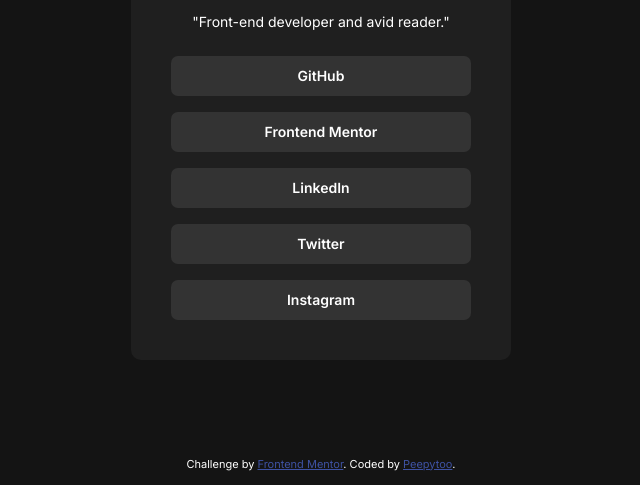
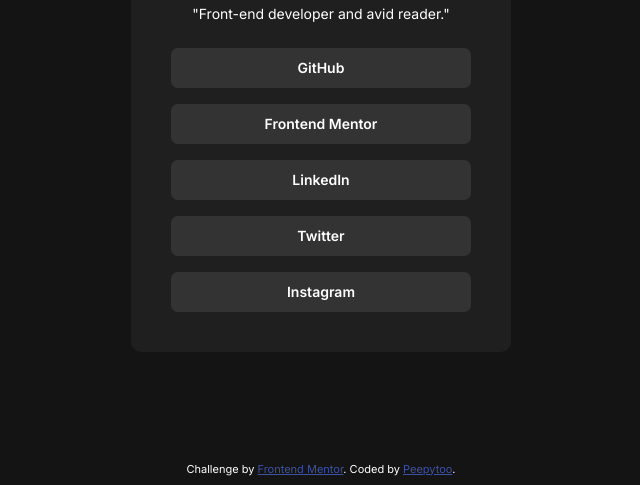
Before and after one commit to Peepytoo/Social-Links-Profile, a plain HTML site: page index.html in a window 1280 px wide. Shown: the part 323-808 px from the top of the page, without its empty margins (319-959 px from the left). Drawn offline with Linux system fonts and the light colour scheme.

Commit message:
Final Commit (3)
fixed footer element

```diff
--- a/index.html
+++ b/index.html
@@ -18,6 +18,7 @@
   </style>
 </head>
 <body>
+  <div class="container">
   <main class="mainbox">
   <img src="/assets/images/avatar-jessica.jpeg" alt="Jessica Randall profile picture">
   <h1 class="title">Jessica Randall</h1>
@@ -30,6 +31,7 @@
   <a class="box" href="https://x.com/?lang=en" target="_blank">Twitter</a>
   <a class="box" href="https://www.instagram.com/" target="_blank">Instagram</a>
   </main>
+  </div>
 
   <footer class="attribution">
     Challenge by <a href="https://www.frontendmentor.io?ref=challenge" target="_blank">Frontend Mentor</a>.
--- a/style.css
+++ b/style.css
@@ -1,12 +1,17 @@
 body{
     display:flex;
-    justify-content: center;
-    align-items: center;
     flex-direction: column;
     min-height: 100vh;
     background-color: hsl(0, 0%, 8%);
     color: white;
     font-family: "inter", "sans-serif";
+    margin: 0;
+}
+.container{
+    display:flex;
+    align-items: center;
+    justify-content: center;
+    flex: 1;
 }
 .mainbox{
     max-width: 400px;
@@ -63,8 +68,7 @@ img{
     color:hsl(0, 0%, 8%);
 }
 .attribution{
-    position: relative;
-    top: 12vh
+    margin: 0 auto;
 }
 
 /*modern reset stylesheet*/
```
